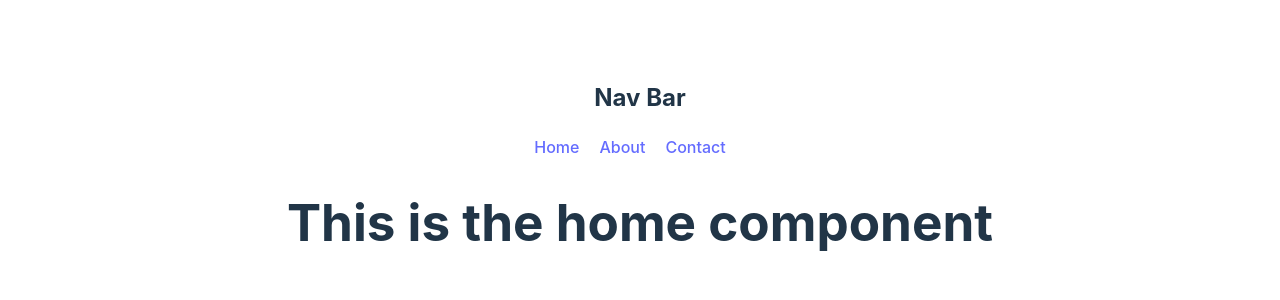
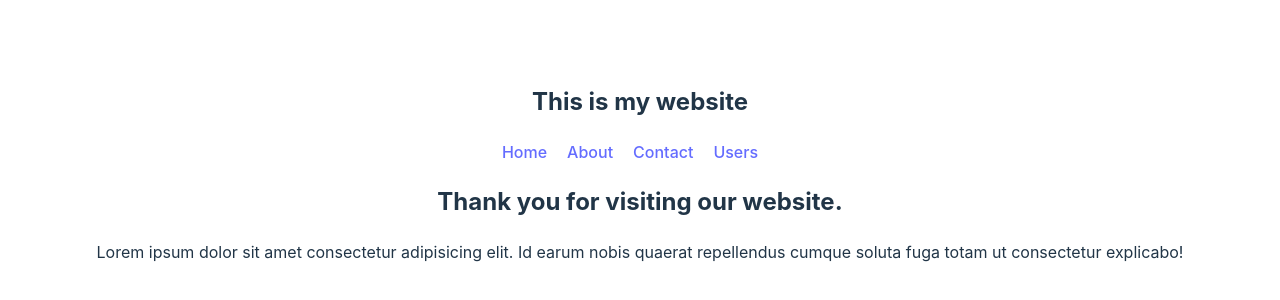
Before and after one commit to sakibMERN/introduce-react-router, a React (Vite) app: page / in a window 1280 px wide. Shown: the part 228-528 px from the top of the page. Built offline with nearby package versions, Linux system fonts and the light colour scheme.

Commit message:
create user component and show name, email and password

```diff
--- /dev/null
+++ b/src/components/Footer/Footer.jsx
@@ -0,0 +1,12 @@
+
+
+const Footer = () => {
+    return (
+        <div>
+            <h2>Thank you for visiting our website.</h2>
+            <p>Lorem ipsum dolor sit amet consectetur adipisicing elit. Id earum nobis quaerat repellendus cumque soluta fuga totam ut consectetur explicabo!</p>
+        </div>
+    );
+};
+
+export default Footer;
--- a/src/components/Header/Header.jsx
+++ b/src/components/Header/Header.jsx
@@ -4,11 +4,12 @@
 export default function Header() {
   return (
     <div>
-        <h2>Nav Bar</h2>
+        <h2>This is my website</h2>
         <nav>
             <Link to={'/'}>Home</Link>
             <Link to={'/about'}>About</Link>
             <Link to={'/contact'}>Contact</Link>
+            <Link to={'/users'}>Users</Link>
 
         </nav>
     </div>
--- a/src/components/Home/Home.jsx
+++ b/src/components/Home/Home.jsx
@@ -1,13 +1,16 @@
 
 import { Outlet } from 'react-router-dom'
 import Header from '../Header/Header'
+import Footer from '../Footer/Footer'
 
 export default function Home() {
   return (
     <div>
         <Header></Header>
-        <h1>This is the home component</h1>
+
         <Outlet></Outlet>
+
+        <Footer></Footer>
     </div>
   )
 }
--- /dev/null
+++ b/src/components/User/User.jsx
@@ -0,0 +1,26 @@
+
+import PropTypes from 'prop-types'
+
+const User = ({user}) => {
+    const {name, id, email, phone} = user;
+
+    //Add style
+    const userStyle = {
+        border: '2px solid yellow',
+        padding: '5px',
+        borderRadius: '20px',
+    }
+  return (
+    <div style={userStyle}>
+        <h2>{name}</h2>
+        <p>Email: {email}</p>
+        <p>Phone: {phone}</p>
+    </div>
+  )
+}
+
+User.propTypes = {
+    user: PropTypes.object
+}
+
+export default User
--- /dev/null
+++ b/src/components/Users/Users.css
@@ -0,0 +1,5 @@
+.users{
+    display: grid;
+    grid-template-columns: repeat(3, 1fr);
+    gap: 10px;
+}
--- /dev/null
+++ b/src/components/Users/Users.jsx
@@ -0,0 +1,22 @@
+import { useLoaderData } from "react-router-dom";
+import User from "../User/User";
+import './Users.css'
+
+const Users = () => {
+  const users = useLoaderData();
+  // console.log(users);
+  return (
+    <div>
+      <h2>This is our users : {users.length}</h2>
+      <p>This is our most valuable users. I have get some now users.</p>
+      <div className="users">
+        {users.map((user) => (
+          <User key={user.id} user={user}></User>
+        ))}
+      </div>
+      <hr />
+    </div>
+  );
+};
+
+export default Users;
--- a/src/main.jsx
+++ b/src/main.jsx
@@ -5,11 +5,12 @@
 import {
   createBrowserRouter,
   RouterProvider,
+  useLoaderData,
 } from "react-router-dom";
 import Home from './components/Home/Home.jsx';
-import Header from './components/Header/Header.jsx';
 import About from './components/About/About.jsx';
 import Contact from './components/Contact/Contact.jsx';
+import Users from './components/Users/Users.jsx';
 
 const router = createBrowserRouter([
   {
@@ -23,6 +24,11 @@
       {
         path: '/contact',
         element: <Contact></Contact>
+      },
+      {
+        path: '/users',
+        loader: ()=> fetch('https://jsonplaceholder.typicode.com/users'),
+        element: <Users></Users>
       }
     ]
   },
```
